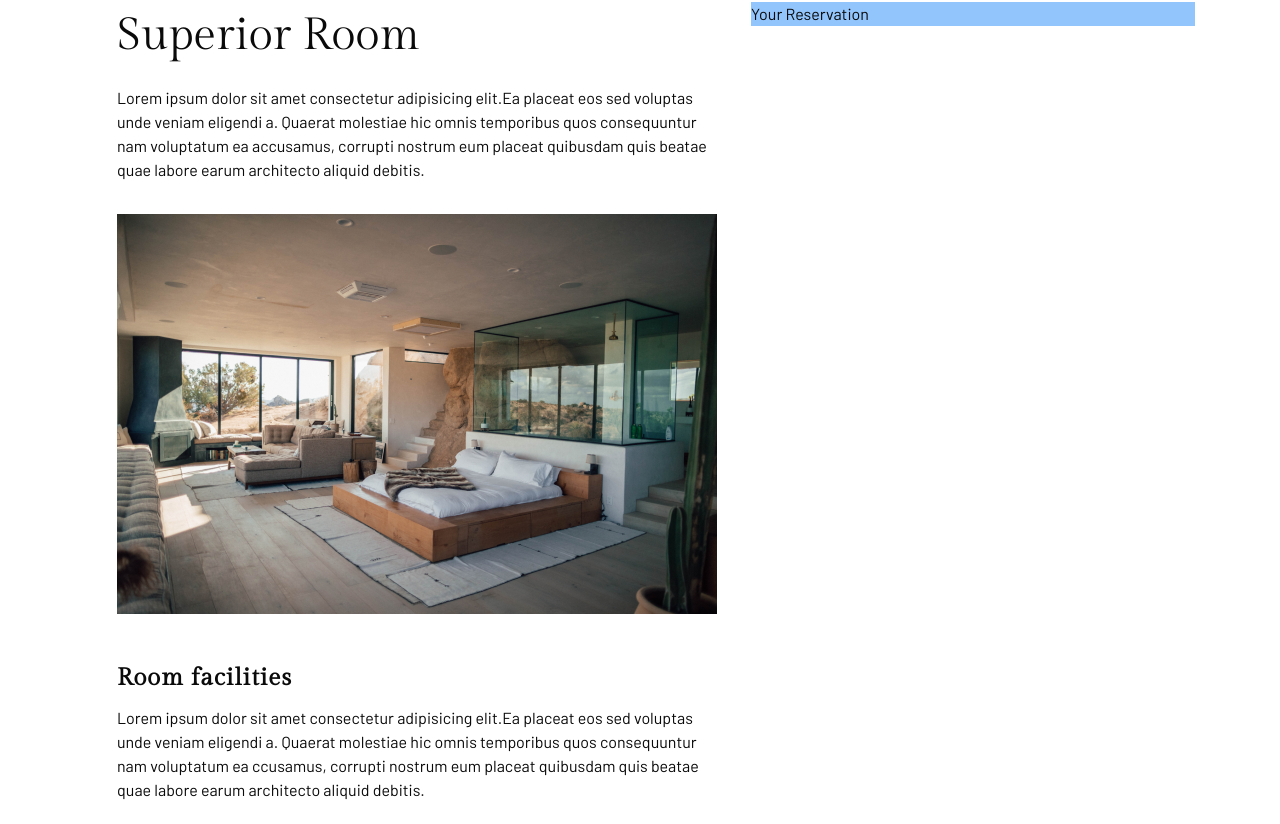
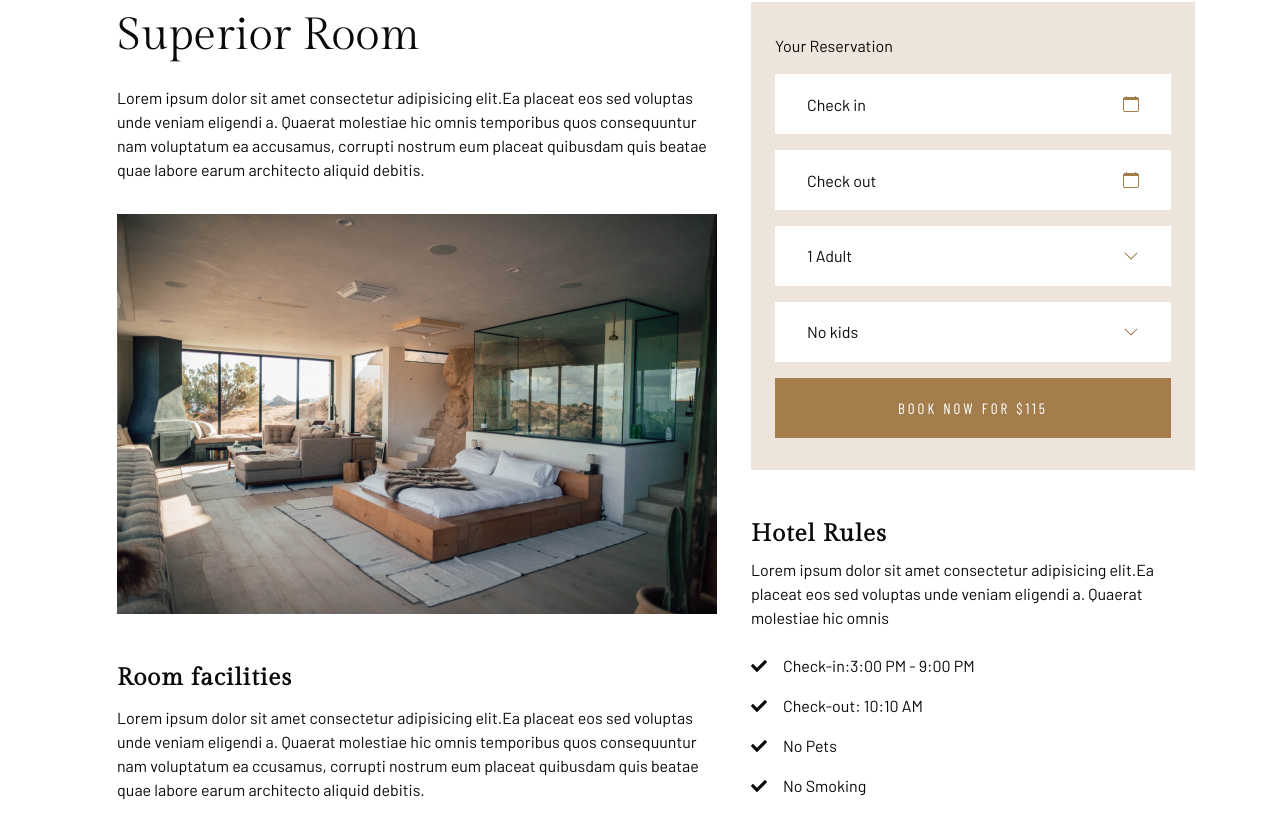
Before and after one commit to PhanAnhThu112/hotel-react-tailwin, a React (Create React App) app: page /room/1 in a window 1280 px wide. Shown: the part 754-1578 px from the top of the page. Built offline with nearby package versions, Linux system fonts and the light colour scheme; a web font is replaced by a local one.

Commit message:
change react tab icon

```diff
--- a/public/index.html
+++ b/public/index.html
@@ -31,7 +31,7 @@
       href="https://fonts.googleapis.com/css2?family=Barlow+Condensed:ital,wght@0,100;0,200;0,300;0,400;0,500;0,600;0,700;0,800;0,900;1,100;1,200;1,300;1,400;1,500;1,600;1,700;1,800;1,900&family=Barlow:ital,wght@0,100;0,200;0,300;0,400;0,500;0,600;0,700;0,800;0,900;1,100;1,200;1,300;1,400;1,500;1,600;1,700;1,800;1,900&family=Gilda+Display&display=swap"
       rel="stylesheet"
     />
-    <title>React App</title>
+    <title>ADINA</title>
   </head>
   <body>
     <noscript>You need to enable JavaScript to run this app.</noscript>
--- a/src/components/CheckIn.js
+++ b/src/components/CheckIn.js
@@ -1,15 +1,17 @@
 import React, { useState } from "react";
 import DatePicker from "react-datepicker";
 import "react-datepicker/dist/react-datepicker.css";
+import { BsCalendar } from "react-icons/bs";
 import "../datepicker.css";
-import { BsCalendar } from "react-icons/bs";
+
 const CheckIn = () => {
   const [startDate, setStartDate] = useState(false);
   return (
-    <div className="relative flex items-center justify-end h-full">
-      <div className="absolute z-10 pr-8 ">
+    <div className="flex w-full h-full bg-white relative mr-10">
+      <div className="flex items-center justify-between w-full h-full relative">
+        <div className="absolute left-0 bottom-0 z-1 w-full h-full flex items-center justify-end pr-8">
           <div>
-          <BsCalendar className="text-accent text-base " />
+            <BsCalendar className="text-accent text-base w-full flex" />
           </div>
         </div>
         <DatePicker
@@ -19,6 +21,7 @@ const CheckIn = () => {
           onChange={(date) => setStartDate(date)}
         />
       </div>
+    </div>
   );
 };
 
--- a/src/components/CheckOut.js
+++ b/src/components/CheckOut.js
@@ -1,16 +1,17 @@
 import React, { useState } from "react";
 import DatePicker from "react-datepicker";
 import "react-datepicker/dist/react-datepicker.css";
+import { BsCalendar } from "react-icons/bs";
 import "../datepicker.css";
-import { BsCalendar } from "react-icons/bs";
 
 const CheckOut = () => {
   const [endDate, setEndDate] = useState(false);
   return (
-    <div className="relative flex items-center justify-end h-full">
-      <div className="absolute z-10 pr-8 ">
+    <div className="flex w-full h-full bg-white relative mr-10">
+      <div className="flex items-center justify-between w-full h-full relative">
+        <div className="absolute left-0 bottom-0 z-1 w-full h-full flex items-center justify-end pr-8">
           <div>
-          <BsCalendar className="text-accent text-base " />
+            <BsCalendar className="text-accent text-base w-full flex" />
           </div>
         </div>
         <DatePicker
@@ -20,7 +21,37 @@ const CheckOut = () => {
           onChange={(date) => setEndDate(date)}
         />
       </div>
+    </div>
   );
 };
 
 export default CheckOut;
+
+
+// import React, { useState } from "react";
+// import DatePicker from "react-datepicker";
+// import "react-datepicker/dist/react-datepicker.css";
+// import "../datepicker.css";
+// import { BsCalendar } from "react-icons/bs";
+// const CheckOut = () => {
+//   const [endDate, setEndDate] = useState(false);
+//   return (
+//     <div className="flex w-full h-full bg-white relative py-1">
+//       <div className="flex items-center justify-between w-full h-full">
+//         <DatePicker
+//           className="w-full h-full flex items-center"
+//           selected={endDate}
+//           placeholderText="Check out"
+//           onChange={(date) => setEndDate(date)}
+//         />
+//         <div className="absolute left-0 bottom-0 z-1 w-full h-full flex items-center justify-end pr-8">
+//           <div>
+//             <BsCalendar className="text-accent text-base w-full flex" />
+//           </div>
+//         </div>
+//       </div>
+//     </div>
+//   );
+// };
+
+// export default CheckOut;
--- a/src/components/Rooms.js
+++ b/src/components/Rooms.js
@@ -2,11 +2,18 @@ import React, { useContext } from "react";
 
 import { RoomContext } from "../context/RoomContext";
 import Room from "../components/Room";
+import{SpinnerDotted, SpinnerDottedProps} from 'spinners-react'
 
 const Rooms = () => {
-  const { rooms } = useContext(RoomContext);
+  const { rooms,loading } = useContext(RoomContext);
   return (
     <section className=" py-24">
+      {loading &&(
+        <div className="h-screen fixed bottom-0 top-0 bg-black/90 w-full z-50 flex justify-center items-center">
+          <SpinnerDotted/>
+        </div>
+      )}
+
       <div className="container mx-auto lg:px-0">
         <div
           className="grid grid-cols-1 max-w-sm mx-auto gap-[30px]
--- a/src/context/RoomContext.js
+++ b/src/context/RoomContext.js
@@ -8,23 +8,28 @@ const RoomProvider = ({ children }) => {
   const [adults, setAdults] = useState("1 Adult");
   const [kids, setKids] = useState("0 Kids");
   const [total, setTotal] = useState(0);
+  const[loading,setLoading]=useState(false);
   useEffect(() => {
     setTotal(Number(adults[0]) + Number(kids[0]));
   });
   const handleClick = (e) => {
     e.preventDefault();
+    setLoading(true)
     // console.log(total);
     // console.log(rooms);
 
     const newRooms=roomData.filter(room=>{
       return total <= room.maxPerson
     });
-    setRooms(newRooms)
+    setTimeout(()=>{
+      setRooms(newRooms);
+      setLoading(false);
+    },3000)
   };
 
   return (
     <RoomContext.Provider
-      value={{ rooms, adults, setAdults, kids, setKids, handleClick }}
+      value={{ rooms, adults, setAdults, kids, setKids, handleClick ,loading}}
     >
       {children}
     </RoomContext.Provider>
--- a/src/pages/RoomDetails.js
+++ b/src/pages/RoomDetails.js
@@ -5,7 +5,7 @@ import KidsDropdown from "../components/KidsDropdown";
 import CheckIn from "../components/CheckIn";
 import CheckOut from "../components/CheckOut";
 import { RoomContext } from "../context/RoomContext";
-import { Facheck } from "react-icons/fa";
+import { FaCheck } from "react-icons/fa";
 import ScrollToTop from "../components/ScrollToTop";
 const RoomDetails = () => {
   const { rooms } = useContext(RoomContext);
@@ -48,9 +48,51 @@ const RoomDetails = () => {
               </div>
             </div>
           </div>
-          <div className="w-full h-full lg:w-[40%] bg-blue-300">
+          <div className="w-full h-full lg:w-[40%] bg-white">
+            <div className="py-8 px-6 bg-accent/20 mb-12">
+              <div className="flex flex-col space-y-4 mb-4">
+                 <h3>Your Reservation</h3>
+                 <div className="h-[60px]">
+                  <CheckIn/>
+                 </div>
+                 <div className="h-[60px]">
+                  <CheckOut/>
+                 </div>
+                 <div className="h-[60px]">
+                  <AdultsDropdown/>
+                 </div>
+                 <div className="h-[60px]">
+                  <KidsDropdown/>
+                 </div>
+              </div>
+              <button className="btn btn-lg btn-primary w-full">
+                book now for ${price}
+              </button>
+            </div>
             <div>
-              <h3>Your Reservation</h3>
+              <h3 className="h3">Hotel Rules</h3>
+              <p className="mb-6">
+              Lorem ipsum dolor sit amet consectetur adipisicing elit.Ea placeat eos sed
+              voluptas unde veniam eligendi a. Quaerat molestiae hic omnis
+              </p>
+              <ul className="flex flex-col gap-y-4">
+                <li className="flex items-center gap-x-4">
+                  <FaCheck/>
+                  Check-in:3:00 PM - 9:00 PM
+                </li>
+                <li className="flex items-center gap-x-4">
+                  <FaCheck/>
+                  Check-out: 10:10 AM
+                </li>
+                <li className="flex items-center gap-x-4">
+                  <FaCheck/>
+                  No Pets
+                </li>
+                <li className="flex items-center gap-x-4">
+                  <FaCheck/>
+                  No Smoking
+                </li>
+              </ul>
             </div>
           </div>
         </div>
```
Also changed, not shown: 1 other file (tests, documents, lock files or other folders). Lines whose indentation alone changed are shown as unchanged.
